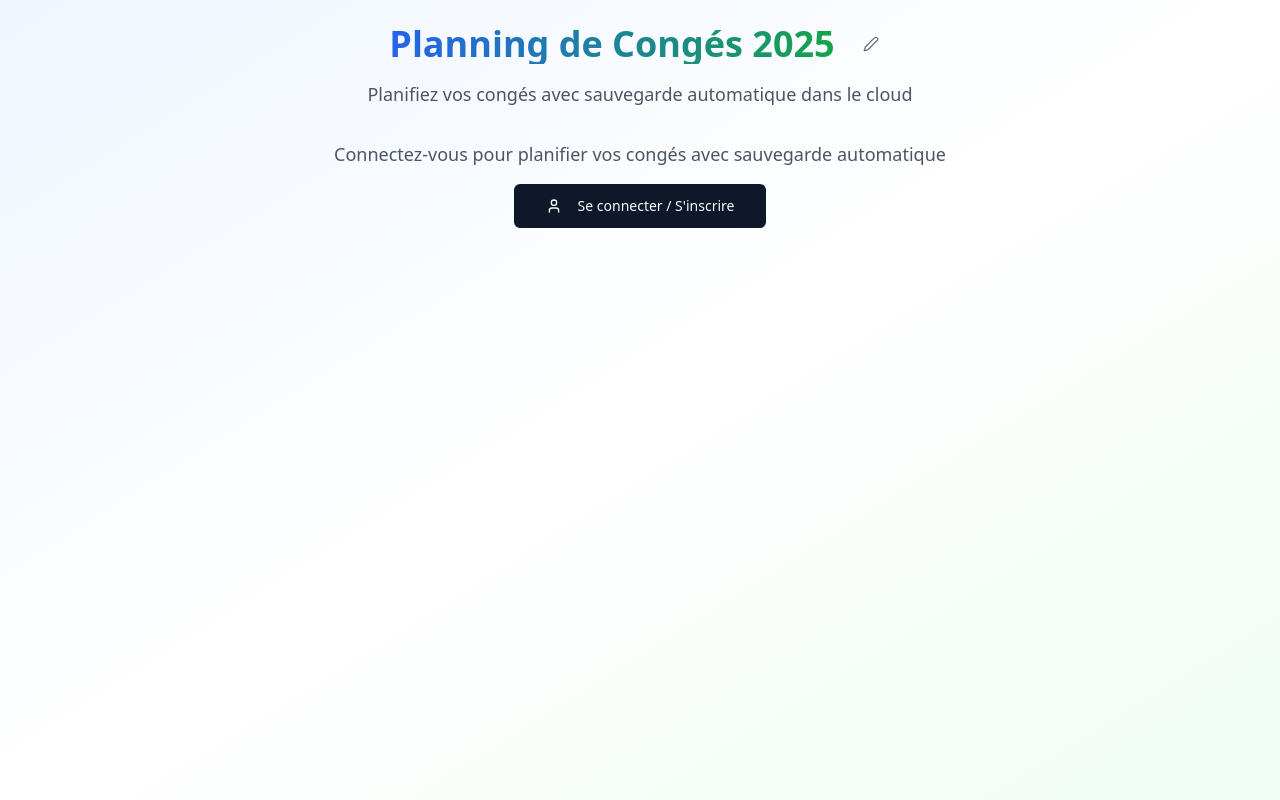
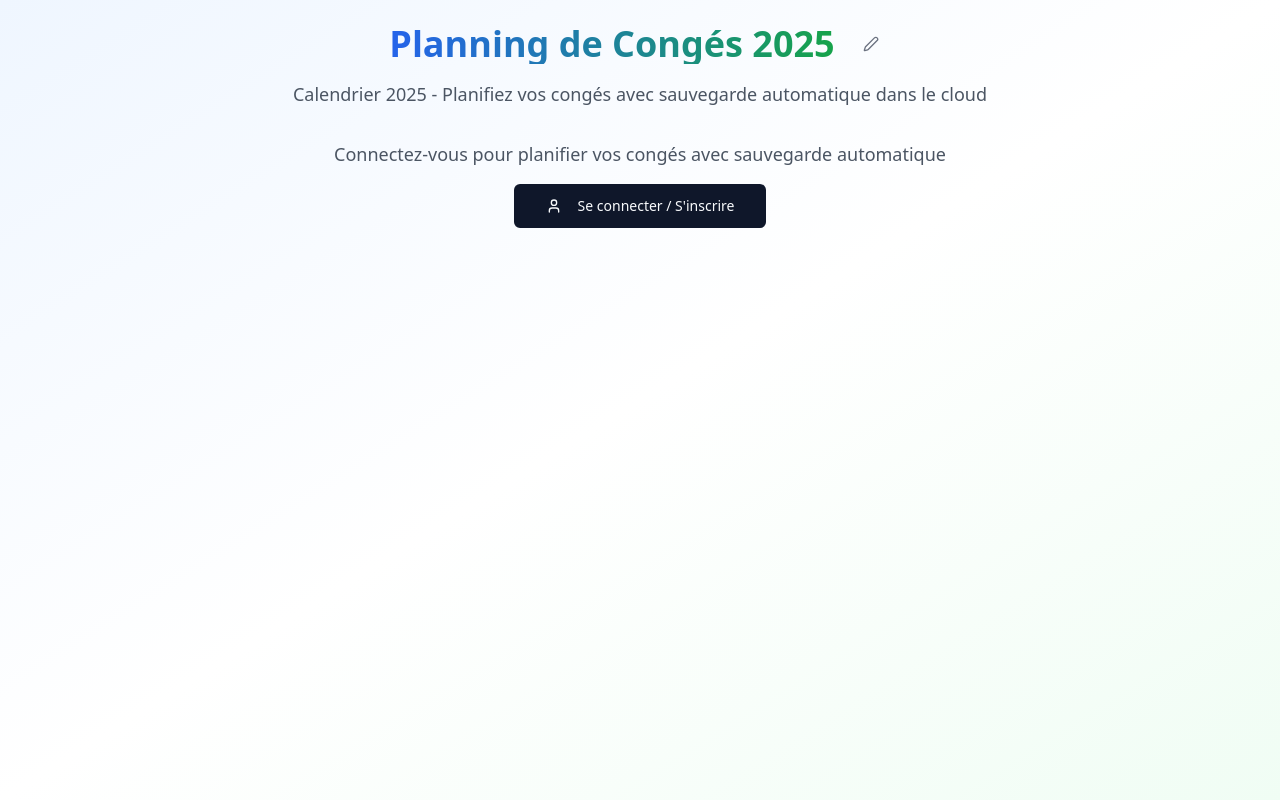
Before and after one commit to BriceKrlp/cp-2025, a React (Vite) app: page / in a window 1280 px wide. Built offline with nearby package versions, Linux system fonts and the light colour scheme.

Commit message:
feat: Update year in title dynamically
The PlanningHeader component now updates the year displayed in the title ("Calendrier 2025") dynamically when the year is changed in the input field.

```diff
--- a/src/components/PlanningHeader.tsx
+++ b/src/components/PlanningHeader.tsx
@@ -88,7 +88,7 @@ const PlanningHeader: React.FC<PlanningHeaderProps> = ({
         </Dialog>
       </div>
       <p className="text-gray-600 text-lg">
-        Planifiez vos congés avec sauvegarde automatique dans le cloud
+        Calendrier {year} - Planifiez vos congés avec sauvegarde automatique dans le cloud
       </p>
     </div>
   );
```
